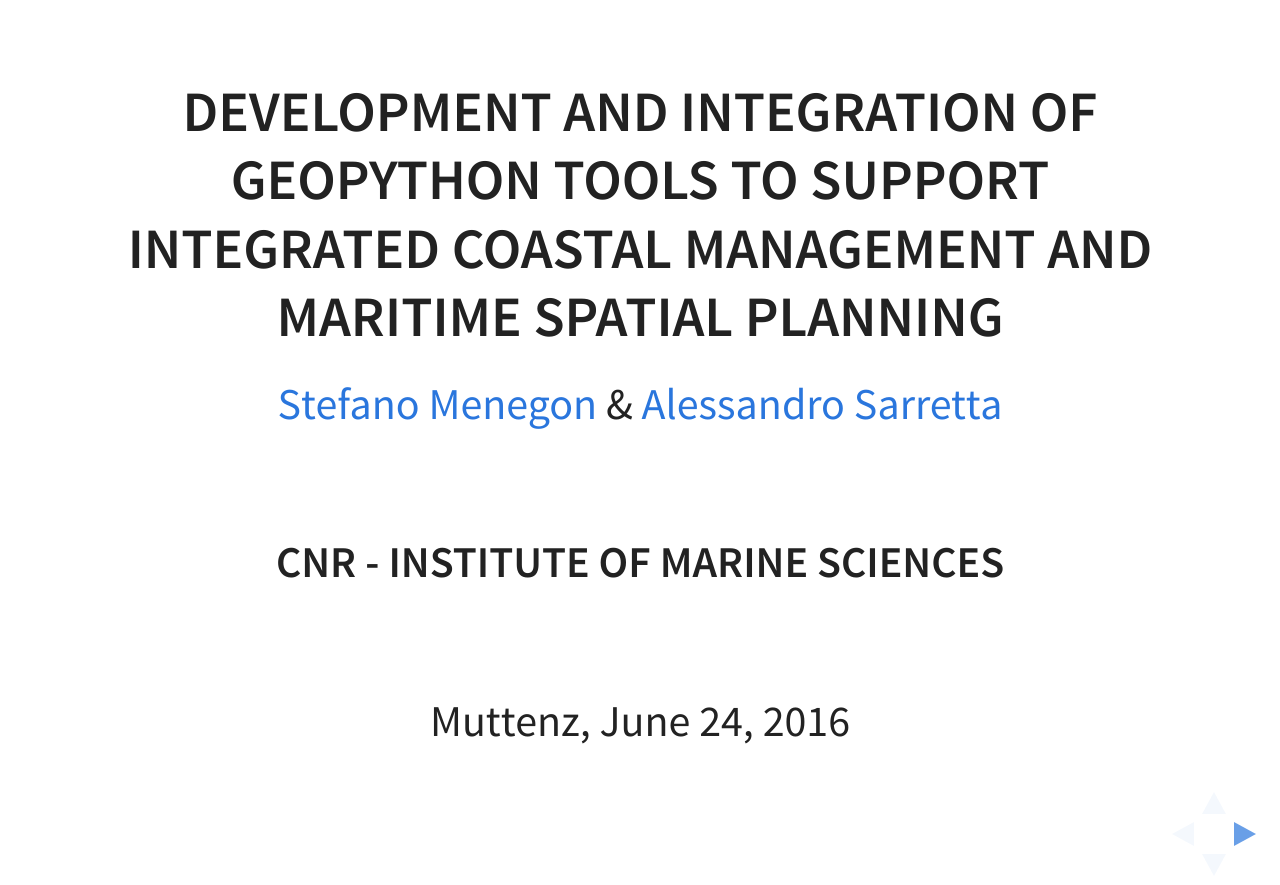
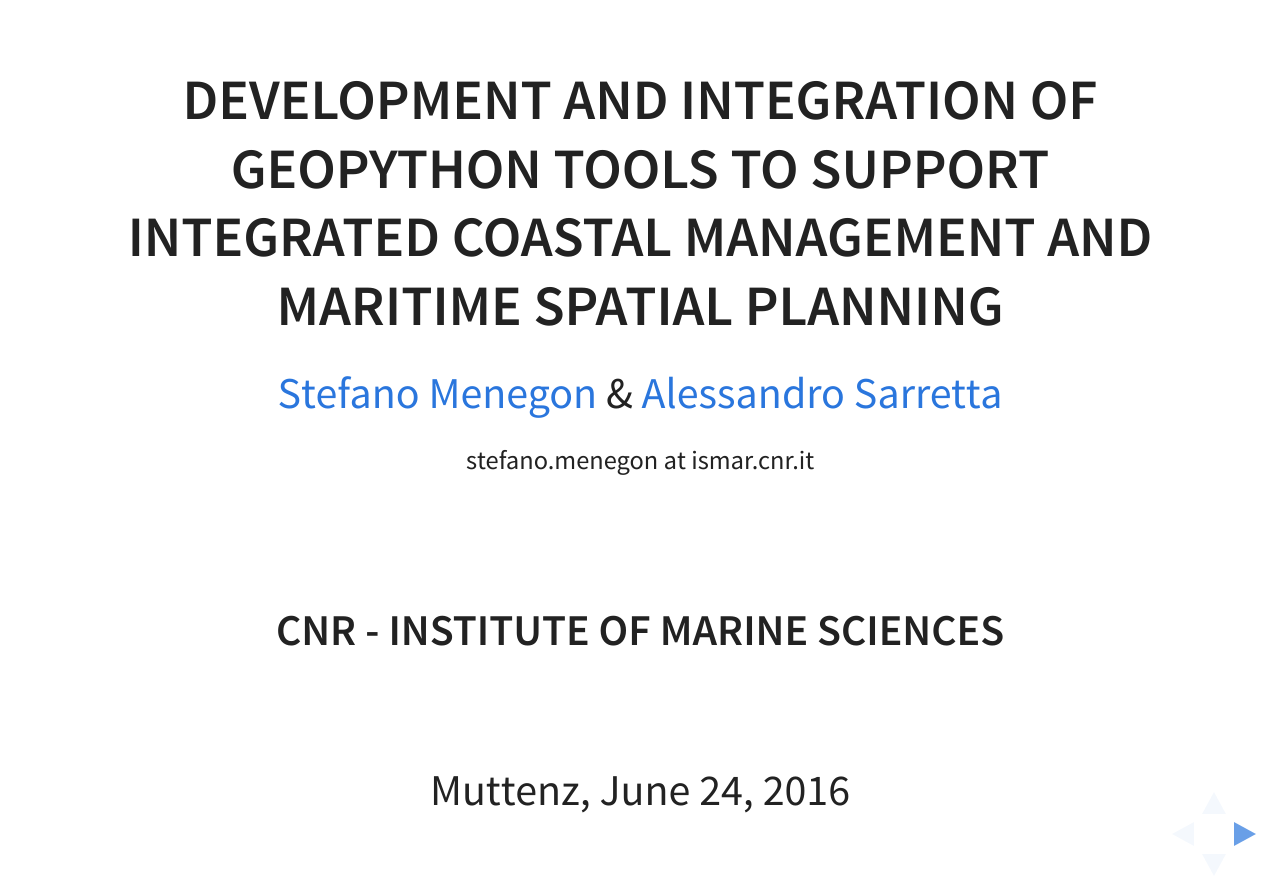
Before and after one commit to menegon/menegon.github.io, a Jekyll site: the page built from presentations/geopython2016/index.html, in a window 1280 px wide. Shown: the top 885 px of the page. Built offline with Jekyll 4.4.1, drawn with Linux system fonts in a browser that asks for light colours.

Commit message:
added email and web addresses

```diff
--- a/presentations/geopython2016/index.html
+++ b/presentations/geopython2016/index.html
@@ -39,6 +39,7 @@
 <section>
     <h3>Development and integration of geopython tools to support Integrated Coastal Management and Maritime Spatial Planning</h3>
     <p><a src="">Stefano Menegon</a> & <a src="">Alessandro Sarretta</a></p>
+    <p><small>stefano.menegon at ismar.cnr.it</small></p>
     <p>&nbsp; </p>
     <h4>CNR - Institute of Marine Sciences</h4>
     <br>
@@ -98,7 +99,11 @@
 <section>
     <h3>Cumulative impact</h3>
 
-    $CI = \sum_{i=1}^l\sum_{j=1}^m\sum_{k=1}^n s(U_i, P_j, E_k) i(U_i, M(U_i, P_j, E_k)) d(E_k)$
+    <p>
+        <small>
+            $ CI = \sum_{i=1}^l\sum_{j=1}^m\sum_{k=1}^n s(U_i, P_j, E_k) i(U_i, M(U_i, P_j, E_k)) d(E_k)$
+            </small>
+    </p>
 
     <p><small>modified from Andersen 2013, Human uses, pressures and impacts in the eastern North Sea</small></p>
     <ul>
```
Also changed, not shown: other parts of presentations/geopython2016/index.html (+1 -0 lines).
